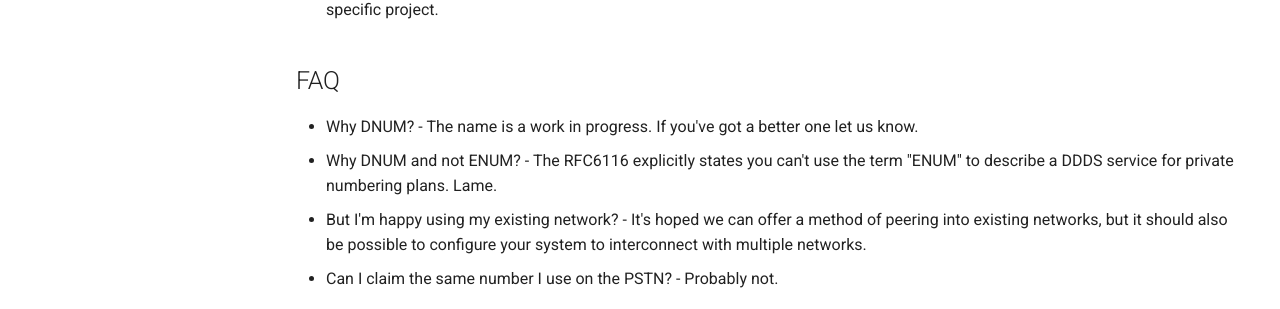
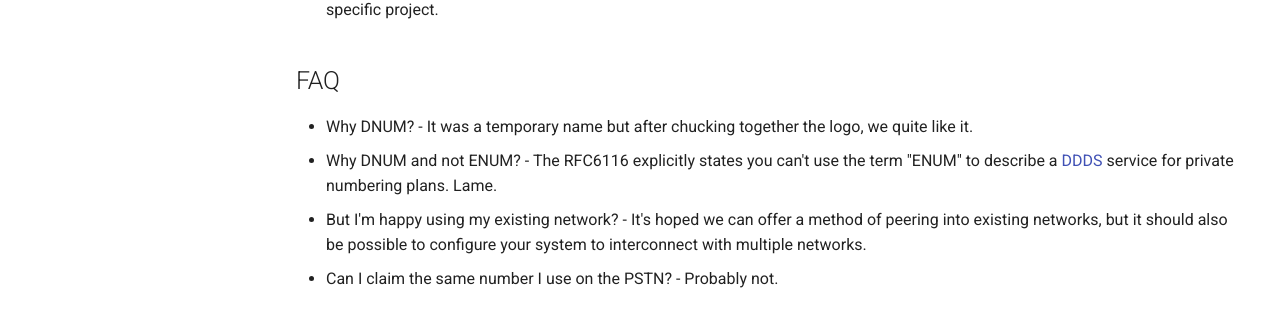
Before and after one commit to cu-telecom/DNUM-Wiki, an MkDocs documentation site: the page built from docs/index.md, in a window 1280 px wide and 1303 px high. Shown: the part 826-1135 px from the top of the window. Built offline with MkDocs 1.6.1 and Material for MkDocs 9.7.7, drawn with Linux system fonts in a browser that asks for light colours; comment, search, counter and statistics services are not loaded.

Commit message:
Make the name official

```diff
--- a/docs/index.md
+++ b/docs/index.md
@@ -19,8 +19,8 @@ For more information on the proposal, see the [Technical Overview](./technical/i
 
 ## FAQ
 
-* Why DNUM? - The name is a work in progress. If you've got a better one let us know.
-* Why DNUM and not ENUM? - The RFC6116 explicitly states you can't use the term "ENUM" to describe a DDDS service for private numbering plans. Lame.
+* Why DNUM? - It was a temporary name but after chucking together the logo, we quite like it.
+* Why DNUM and not ENUM? - The RFC6116 explicitly states you can't use the term "ENUM" to describe a [DDDS](https://en.wikipedia.org/wiki/Dynamic_Delegation_Discovery_System) service for private numbering plans. Lame.
 * But I'm happy using my existing network? - It's hoped we can offer a method of peering into existing networks, but it should also be possible to configure your system to interconnect with multiple networks.
 * Can I claim the same number I use on the PSTN? - Probably not.
 
```
